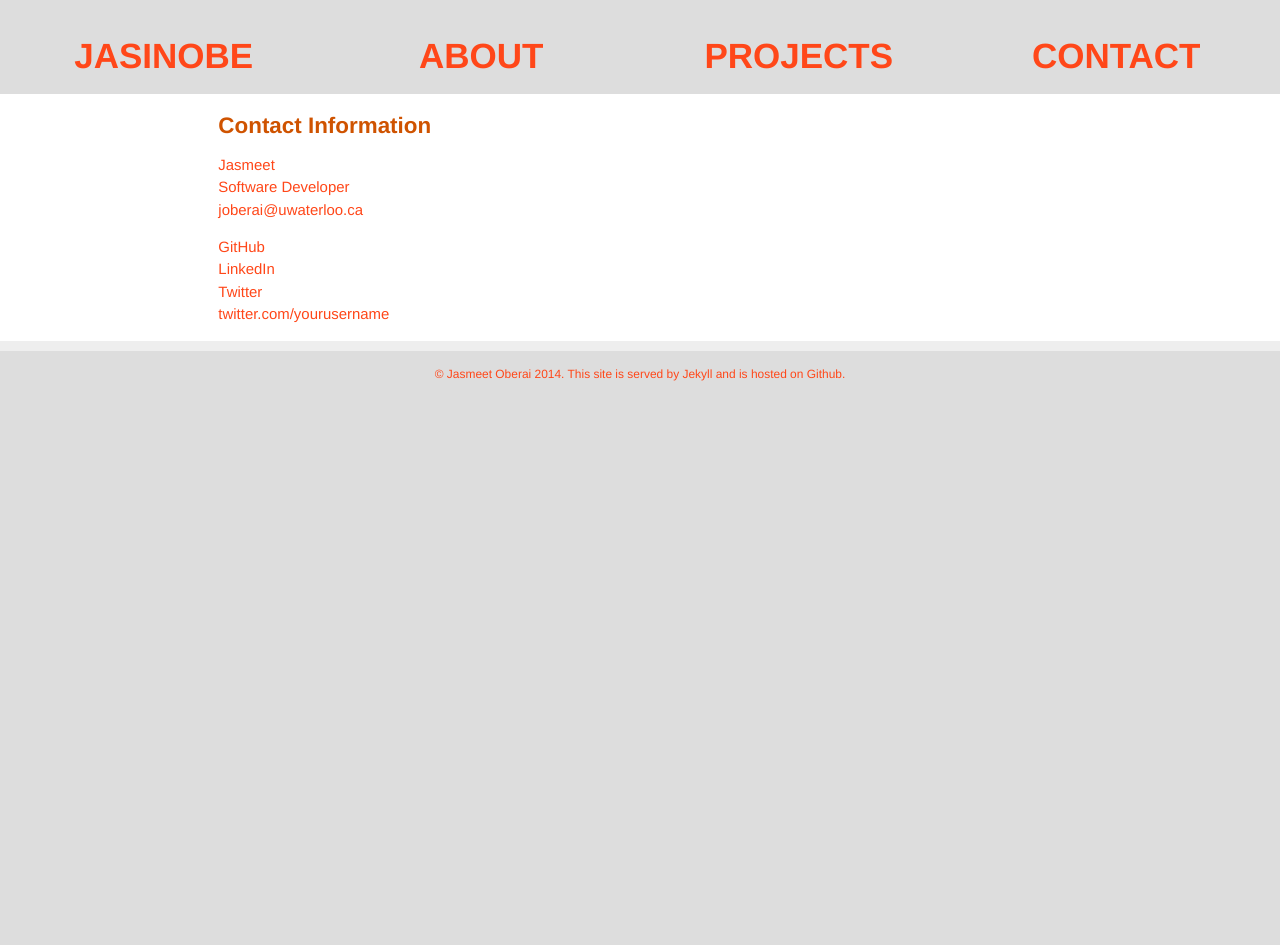
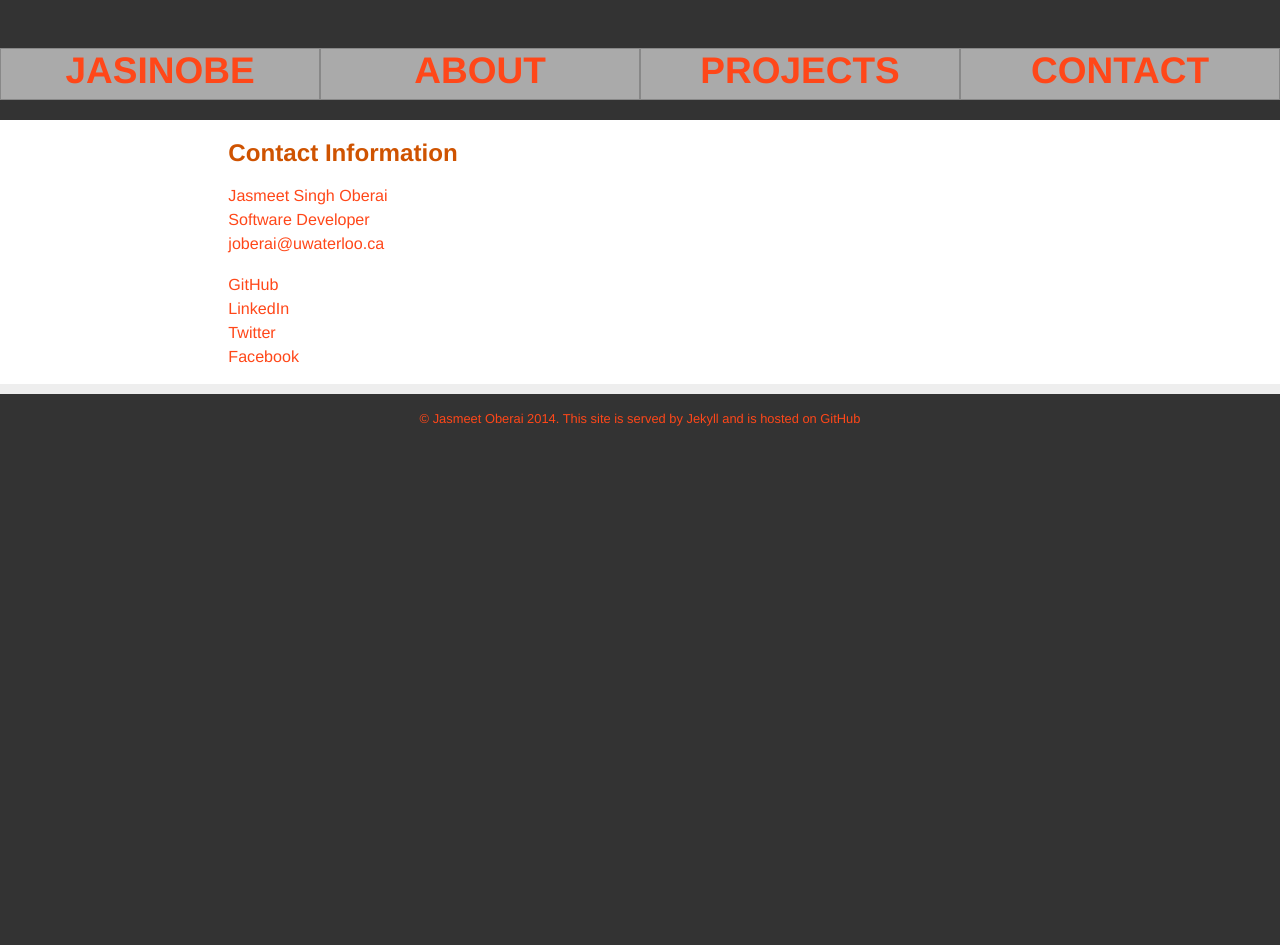
Before and after one commit to jasmeeto/jasmeeto.github.io, a Jekyll site: the page built from contact/index.html, in a window 1280 px wide. Built offline with Jekyll 4.4.1, drawn with Linux system fonts in a browser that asks for light colours; nearby versions of some CDN libraries; Markdown is read by kramdown in place of the engine named in the settings; after the commit the page ends 900 px from its top, so only the background shows below that.

Commit message:
more styling

```diff
--- a/_layouts/default.html
+++ b/_layouts/default.html
@@ -21,7 +21,7 @@
         <div class="site">
           <header class="menu">
             <nav class="grid">
-                <ul class="row">
+                <ul class="custom-row">
                     <li class="col-md-3"><a href="/">Jasinobe</a></li>
                     <li class="col-md-3"><a href="/about/">About</a></li>
                     <li class="col-md-3"><a href="/projects/">Projects</a></li>
@@ -36,8 +36,8 @@
 
           <footer class="copyright">
               <div class="grid">
-                  <div class="row">
-                      <p class="col-md-8 col-md-offset-2"> &copy; Jasmeet Oberai 2014. This site is served by Jekyll and is hosted on Github.</p>
+                  <div class="custom-row">
+                      <p class="col-md-8 col-md-offset-2"> &copy; Jasmeet Oberai 2014. This site is served by Jekyll and is hosted on <a href="https://github.com/{{site.github}}/{{site.github}}.github.io">GitHub</a> </p>
                   </div>
               </div>
           </footer>
--- a/assets/css/main.css
+++ b/assets/css/main.css
@@ -10,13 +10,13 @@
   padding: 0;
 }
 
-html, body { height: 100%; }
+/*html, body { height: 100%; }*/
 
 body {
   color: #FF4719;
-  background-color: #ddd;
-  font: 13.34px Helvetica, Arial, sans-serif;
-  font-size: small;
+  background-color: #333;
+  font: Helvetica, Arial, sans-serif;
+  font-size: ;
   text-align: center;
 }
 
@@ -24,7 +24,6 @@ h1, h2, h3, h4, h5, h6 {
   font-size: 150%;
 }
 
-/*h1 { margin-bottom: 1em; }*/
 p { margin: 1em 0; }
 
 a:link, a:hover, a:visited, a:active {
@@ -48,14 +47,21 @@ ul {
 /*
 /*****************************************************************************/
 .menu{
-    margin: 2rem 2rem;
-
+    margin: 2rem auto;
+    background-color: #aaa;
 }
 
 .menu a {
     font-weight: bold;
     text-transform: uppercase;
-    font-size: 3.5rem;
+    font-size: 3.7rem;
+}
+
+.menu ul > li {
+    padding: 1rem;
+    border-style: solid;
+    border-width: 1px;
+    border-color: #888;
 }
 
 /*****************************************************************************/
@@ -90,7 +96,7 @@ ul {
   line-height: 1.5em;
 }
 
-.site .page-title{
+.site .sub-heading{
   font-weight: bold;
   color: #CF5300;
 }
@@ -116,6 +122,7 @@ ul {
 .main-grid{
     background-color: #fff;
     text-align: justify;
+    /*margin: 1rem;*/
 }
 
 .main-grid a:hover, a:active{
@@ -166,3 +173,34 @@ footer {
 .post pre.terminal code {
   background-color: #333;
 }
+
+/*****************************************************************************/
+/*
+/* Mobile Overrides
+/*
+/*****************************************************************************/
+
+@media (max-width:995px){
+    .main-grid .custom-row{
+        margin: 2rem;
+    }
+}
+
+/*****************************************************************************/
+/*
+/* Custom Additions
+/*
+/*****************************************************************************/
+
+.rounded {
+  -webkit-border-radius: 10px;
+  -moz-border-radius: 10px;
+  -ms-border-radius: 10px;
+  -o-border-radius: 10px;
+  border-radius: 10px;
+}
+
+.custom-row:before, .custom-row:after{display:table;content:" "}
+.custom-row:after{clear:both}
+.custom-row:before, .custom-row:after{display:table;content:" "}
+.custom-row:after{clear:both}
--- a/contact/index.html
+++ b/contact/index.html
@@ -3,12 +3,12 @@ layout: default
 title: Contact
 ---
 
-<div class="row">
-  <article class="home col-md-4 col-md-offset-2">
-    <h2 class="page-title">Contact Information</h2>
+<div class="custom-row">
+  <article class="home col-md-6 col-md-offset-2">
+    <h2 class="sub-heading">Contact Information</h2>
     <div class="contact">
       <p>
-        Jasmeet<br />
+        Jasmeet Singh Oberai<br />
         Software Developer<br />
         joberai@uwaterloo.ca
       </p>
@@ -18,7 +18,7 @@ title: Contact
         <a href="https://github.com/{{site.github}}">GitHub</a><br />
         <a href="http://ca.linkedin.com/in/{{ site.linkedin }}/">LinkedIn</a><br />
         <a href="https://twitter.com/{{site.twitter}}">Twitter</a><br />
-        <a href="https://facebook.com/{{site.facebook}}">twitter.com/yourusername</a><br />
+        <a href="https://facebook.com/{{site.facebook}}">Facebook</a><br />
       </p>
     </div>
   </article>
--- a/index.html
+++ b/index.html
@@ -3,10 +3,9 @@ layout: default
 title: Jasmeet Oberai
 ---
 
-<div class="row">
+<div class="custom-row">
     <article class="home col-md-4 col-md-offset-2">
-
-        <h2 class="page-title">Blog Posts</h2>
+        <h2 class="sub-heading">Archive</h2>
         <ul class="posts">
             {% for post in site.posts %}
             <li><span class="meta">{{ post.date | date_to_string }}</span> &raquo; <a href="{{ post.url }}">{{ post.title }}</a></li>
```
Also changed, not shown: _layouts/post.html (+9 -4 lines), about/index.html (+12 -0 lines), projects/index.html (+12 -0 lines), README.md.
